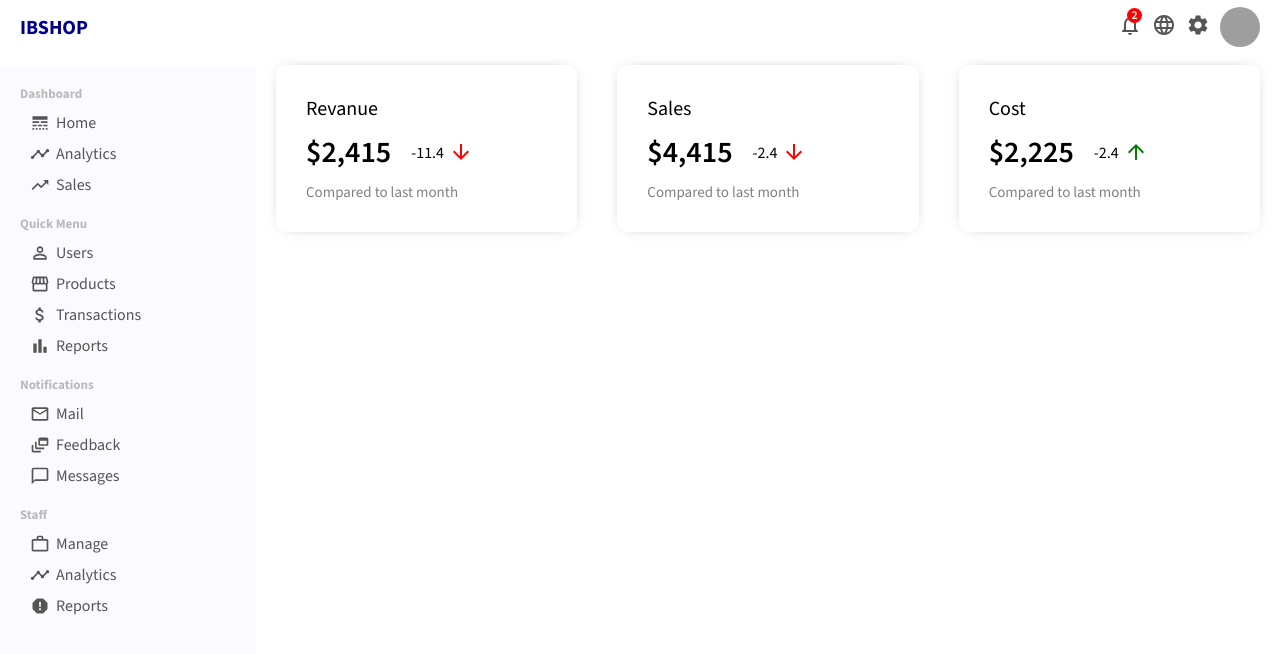
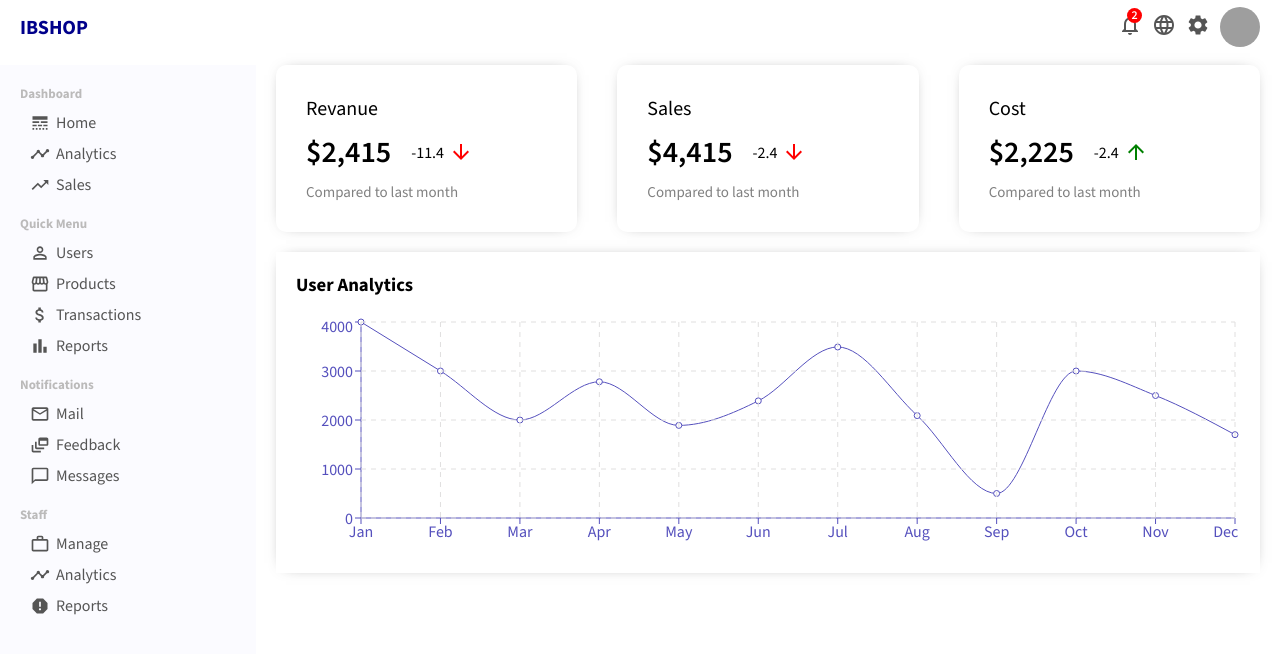
Before and after one commit to DaltonChivambo/sales-admin, a React (Create React App) app: page / in a window 1280 px wide. Shown: the top 654 px of the page. Built offline with nearby package versions, Linux system fonts and the light colour scheme; grey boxes are pictures that could not be loaded.

Commit message:
add chart userData to Dashboard

```diff
--- /dev/null
+++ b/src/components/Chart/Chart.css
@@ -0,0 +1,9 @@
+.chart{
+    margin: 20px;
+    padding: 20px;
+    box-shadow:0px 0px 15px -10px rgba(0,0,0,0.75) ;
+}
+
+.chart-title{
+    margin-bottom: 20px;
+}
--- /dev/null
+++ b/src/components/Chart/Chart.jsx
@@ -0,0 +1,25 @@
+import React from 'react'
+import './Chart.css'
+import { LineChart, Line, XAxis, YAxis, CartesianGrid, Tooltip, ResponsiveContainer } from 'recharts';
+
+
+const Chart = ({title, data, dataKey, grid}) => {
+
+
+    return (
+        <div className='chart'>
+            <h3 className="chart-title">{title}</h3>
+            <ResponsiveContainer width="100%" aspect={4 / 1}>
+                <LineChart data={data}>
+                    <XAxis dataKey="name" stroke='#5550bd'></XAxis>
+                    <YAxis stroke='#5550bd' />
+                    <Line type="monotone" dataKey={dataKey} stroke='#5550bd' />
+                    <Tooltip />
+                    {grid && <CartesianGrid stroke='#e0dfdf' strokeDasharray="5 5" />}
+                </LineChart>
+            </ResponsiveContainer>
+        </div>
+    )
+}
+
+export default Chart
--- /dev/null
+++ b/src/dummyData.js
@@ -0,0 +1,51 @@
+export const userData = [
+
+    {
+        name: 'Jan',
+        "Active User": 4000,
+    },
+    {
+        name: 'Feb',
+        "Active User": 3000,
+    },
+    {
+        name: 'Mar',
+        "Active User": 2000,
+    },
+    {
+        name: 'Apr',
+        "Active User": 2780,
+    },
+    {
+        name: 'May',
+        "Active User": 1890,
+    },
+    {
+        name: 'Jun',
+        "Active User": 2390,
+    },
+    {
+        name: 'Jul',
+        "Active User": 3490,
+    },
+    {
+        name: 'Aug',
+        "Active User": 2090,
+    },
+    {
+        name: 'Sep',
+        "Active User": 500,
+    },
+    {
+        name: 'Oct',
+        "Active User": 3000,
+    },
+    {
+        name: 'Nov',
+        "Active User": 2500,
+    },
+    {
+        name: 'Dec',
+        "Active User": 1700,
+    },
+];
--- a/src/pages/Home/Home.jsx
+++ b/src/pages/Home/Home.jsx
@@ -1,11 +1,14 @@
 import React from 'react'
 import './Home.css'
 import FeaturedInfo from '../../components/FeaturedInfo/FeaturedInfo'
+import Chart from '../../components/Chart/Chart'
+import {userData} from "../../dummyData"
 
 const Home = () => {
   return (
     <div className='home'>
       <FeaturedInfo/>
+      <Chart title="User Analytics" data={userData} grid dataKey="Active User"/>
     </div>
   )
 }
```
